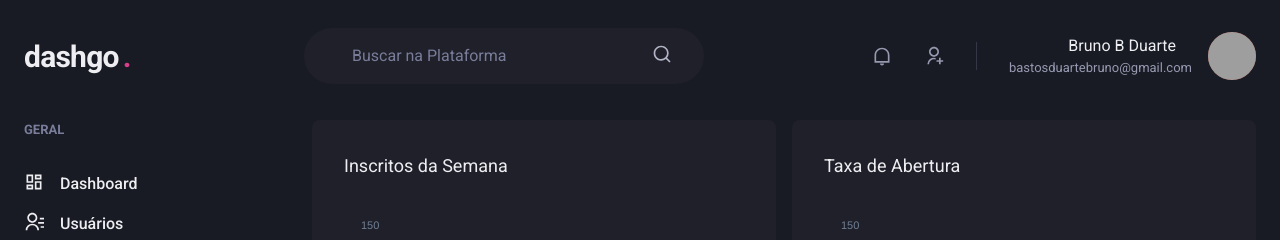
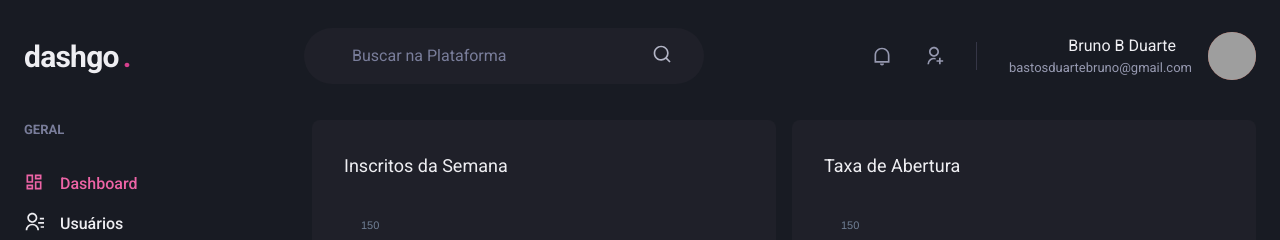
Before and after one commit to vits56/dashgo, a Next.js app: page /dashboard in a window 1280 px wide. Shown: the top 240 px of the page. Built offline with nearby package versions, Linux system fonts and the light colour scheme; grey boxes are pictures that could not be loaded.

Commit message:
sinalizando link ativo

```diff
--- /dev/null
+++ b/src/components/ActiveLink.tsx
@@ -0,0 +1,32 @@
+import Link, { LinkProps } from "next/link";
+import { useRouter } from "next/router";
+import { cloneElement, ReactElement } from "react";
+
+interface ActiveLinkProps extends LinkProps {
+  children: ReactElement;
+  shouldMatchExactHref?: boolean;
+}
+
+export function ActiveLink({ children, shouldMatchExactHref = false, ...rest }: ActiveLinkProps) {
+  const { asPath } = useRouter()
+
+  let  isActive = false;
+
+  if (shouldMatchExactHref && (asPath === rest.href || asPath === rest.as)) {
+    isActive = true;
+  }
+
+  if (!shouldMatchExactHref &&
+     (asPath.startsWith(String(rest.href)) ||
+     asPath.startsWith(String(rest.as)))) {
+       isActive = true;
+     }
+
+  return (
+    <Link { ...rest }>
+      {cloneElement(children, {
+        color: isActive ? "pink.400" : "gray.50",
+      }) }
+    </Link>
+  );
+}
--- a/src/components/Sidebar/NavLink.tsx
+++ b/src/components/Sidebar/NavLink.tsx
@@ -1,6 +1,7 @@
 import { Icon, Link as ChakraLink, Text, LinkProps as ChakraLinkProps } from "@chakra-ui/react";
 import { ElementType } from "react";
 import Link from "next/link";
+import { ActiveLink } from "../ActiveLink";
 
 interface NavLinkProps extends ChakraLinkProps {
   icon: ElementType;
@@ -10,11 +11,11 @@
 
 export function NavLink({ icon, children, href, ...rest }: NavLinkProps) {
   return (
-    <Link href={href} passHref>
+    <ActiveLink href={href} passHref>
       <ChakraLink display="flex" align="center" {...rest}>
         <Icon as={icon} fontSize="20" />
         <Text ml="4" fontWeight="medium">{children}</Text>
       </ChakraLink>
-   </Link>
+   </ActiveLink>
   );
 }
```
